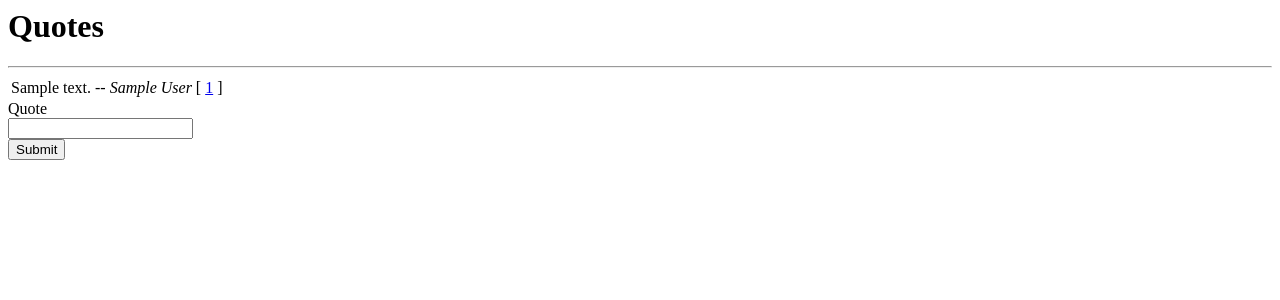
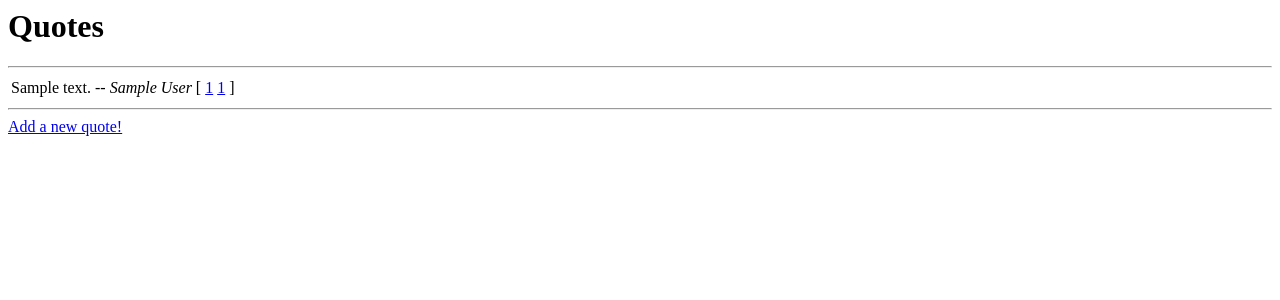
Before and after one commit to Harshithsoma/WebProgramming, a Flask app: template topic-07-basic-quotes/templates/quotes.html in a window 1280 px wide. Shown: the top 300 px of the page. Run offline with Flask 3, Linux system fonts and the light colour scheme; the template is opened without the code that fills it: most values are stand-ins (such as "Sample title", 1, 10 or a date in 2020).

Commit message:
edited quotes.html

```diff
--- a/topic-07-basic-quotes/templates/quotes.html
+++ b/topic-07-basic-quotes/templates/quotes.html
@@ -1,30 +1,25 @@
 <html>
   <body>
     <h1>Quotes</h1>
-        <hr>
+    <hr />
     <table>
       {% for item in data %}
       <tr>
-                <td>
-                    {{item["text"]}}
-                </td>
+        <td>{{item["text"]}}</td>
         <td>
           <em>--</em>
           <em>{{item["author"]}}</em>
         </td>
         <td>
           [
+          <a href="/edit/{{item['_id']}}">{{item["_id"]}}</a>
           <a href="/delete/{{item['_id']}}">{{item["_id"]}}</a>
           ]
         </td>
       </tr>
       {% endfor %}
     </table>
-        <form action="/create">
-            <label for="new quote">Quote</label><br>
-            <input type="text" id="quote_new" name="quote_new"><br>
-            <input type="submit" value="Submit">
-          </form>
-
+    <hr />
+    <a href="/add">Add a new quote!</a>
   </body>
 </html>
```
Lines whose indentation alone changed are shown as unchanged.
